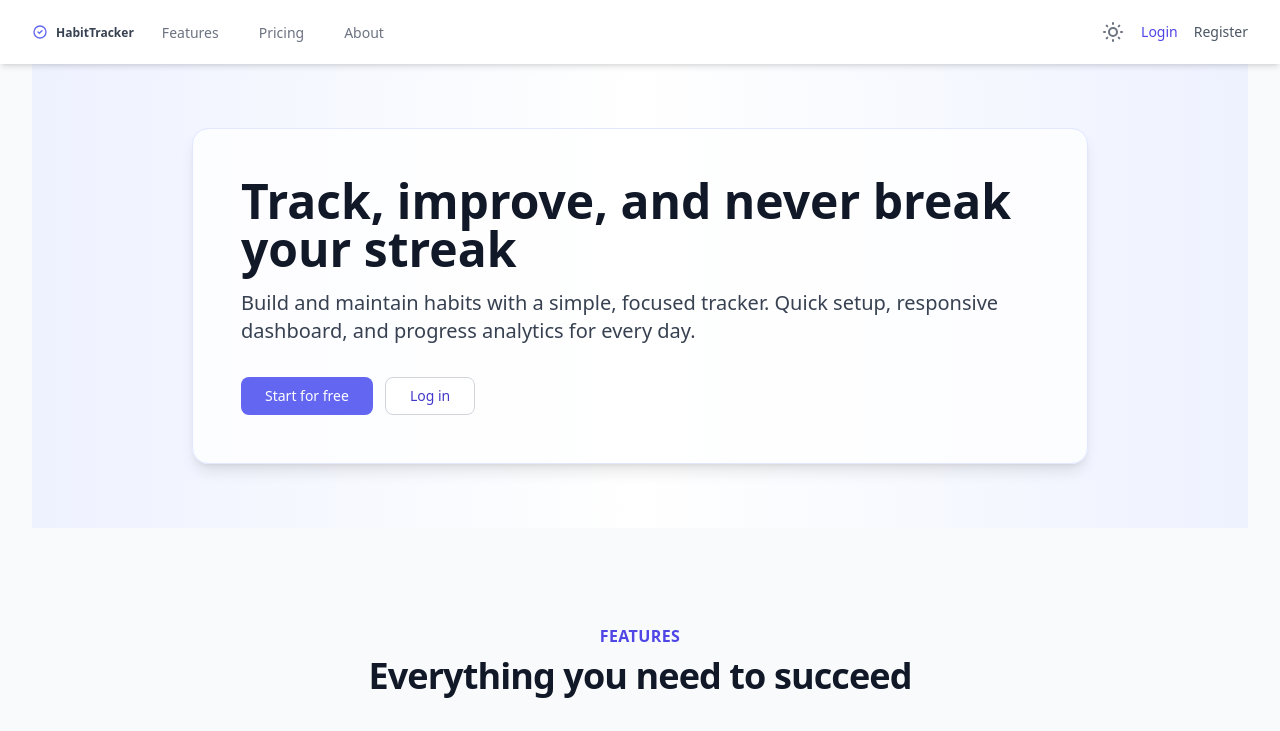
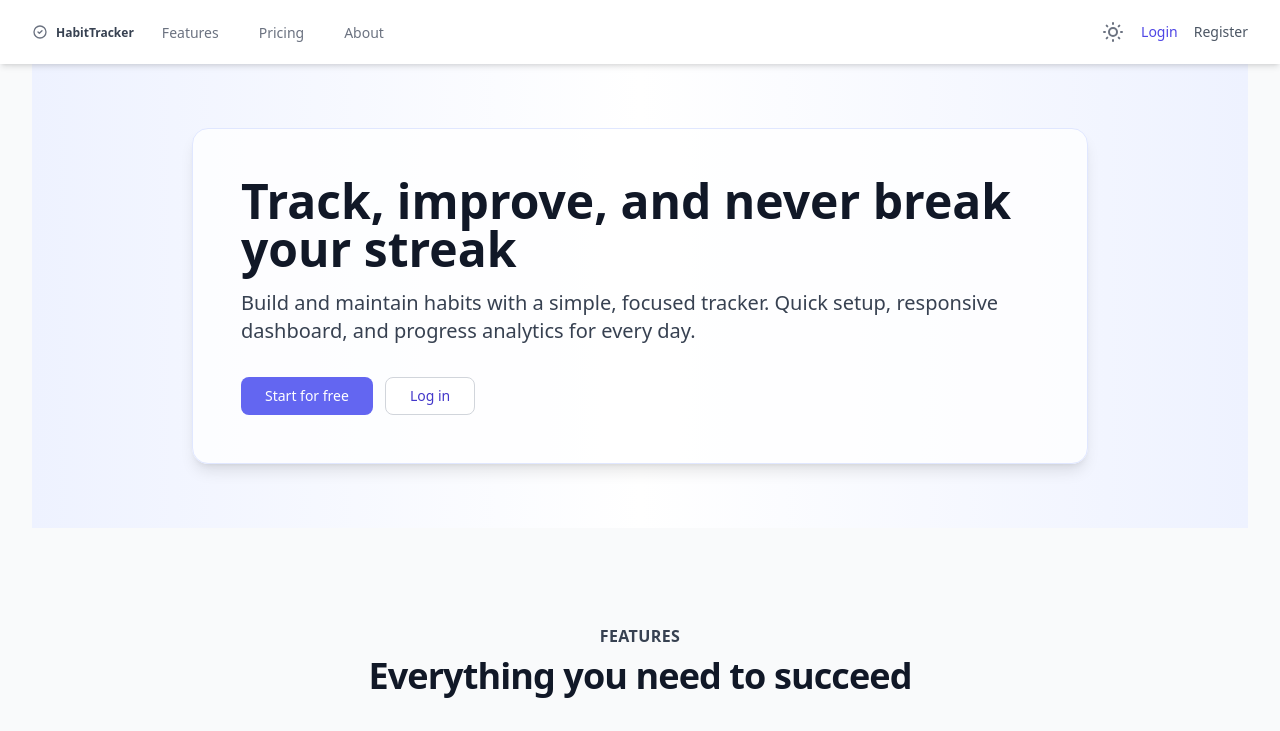
Before and after one commit to infosectestwin/HabbitTracker, a Flask app: page / in a window 1280 px wide. Shown: the top 731 px of the page. Run offline with Flask 3, Linux system fonts and the light colour scheme; some libraries are stand-ins or nearby versions.

Commit message:
Fix: remove remaining purple highlight from nav and features heading

```diff
--- a/app/templates/base.html
+++ b/app/templates/base.html
@@ -37,8 +37,8 @@
             <div class="flex justify-between h-16">
                 <div class="flex">
                     <div class="flex-shrink-0 flex items-center">
-                        <a id="site-logo" href="{{ url_for('main.index') }}" aria-label="HabitTracker Home" class="flex items-center space-x-2 font-semibold text-sm text-gray-700 dark:text-gray-200 hover:text-indigo-600 transition-colors">
-                            <svg class="w-4 h-4 min-w-[16px] min-h-[16px] text-indigo-500" fill="none" stroke="currentColor" viewBox="0 0 24 24" xmlns="http://www.w3.org/2000/svg">
+                        <a id="site-logo" href="{{ url_for('main.index') }}" aria-label="HabitTracker Home" class="flex items-center space-x-2 font-semibold text-sm text-gray-700 dark:text-gray-200 hover:text-gray-900 dark:hover:text-white transition-colors">
+                            <svg class="w-4 h-4 min-w-[16px] min-h-[16px] text-gray-500 dark:text-gray-300" fill="none" stroke="currentColor" viewBox="0 0 24 24" xmlns="http://www.w3.org/2000/svg">
                                 <path stroke-linecap="round" stroke-linejoin="round" stroke-width="2" d="M9 12l2 2 4-4m6 2a9 9 0 11-18 0 9 9 0 0118 0z"></path>
                             </svg>
                             <span class="text-gray-700 dark:text-gray-200 text-xs leading-tight">HabitTracker</span>
@@ -47,11 +47,11 @@
                     <div class="hidden sm:ml-6 sm:flex sm:space-x-8">
                         {% if current_user.is_authenticated %}
                             <a href="{{ url_for('main.dashboard') }}"
-                               class="inline-flex items-center px-1 pt-1 border-b-2 text-sm font-medium {% if request.endpoint in ['main.dashboard', 'main.index'] %} border-indigo-500 text-gray-900 dark:text-white {% else %} border-transparent text-gray-500 dark:text-gray-300 hover:border-gray-300 hover:text-gray-700 dark:hover:text-white {% endif %}">
+                               class="inline-flex items-center px-1 pt-1 border-b-2 text-sm font-medium {% if request.endpoint in ['main.dashboard', 'main.index'] %} border-gray-700 text-gray-900 dark:text-white {% else %} border-transparent text-gray-500 dark:text-gray-300 hover:border-gray-300 hover:text-gray-700 dark:hover:text-white {% endif %}">
                                 Dashboard
                             </a>
                             <a href="{{ url_for('stats.index') }}"
-                               class="inline-flex items-center px-1 pt-1 border-b-2 text-sm font-medium {% if request.endpoint == 'stats.index' %} border-indigo-500 text-gray-900 dark:text-white {% else %} border-transparent text-gray-500 dark:text-gray-300 hover:border-gray-300 hover:text-gray-700 dark:hover:text-white {% endif %}">
+                               class="inline-flex items-center px-1 pt-1 border-b-2 text-sm font-medium {% if request.endpoint == 'stats.index' %} border-gray-700 text-gray-900 dark:text-white {% else %} border-transparent text-gray-500 dark:text-gray-300 hover:border-gray-300 hover:text-gray-700 dark:hover:text-white {% endif %}">
                                 Stats
                             </a>
                         {% else %}
--- a/app/templates/index.html
+++ b/app/templates/index.html
@@ -27,7 +27,7 @@
 <div id="features" class="py-24 bg-gray-50">
     <div class="max-w-7xl mx-auto px-4 sm:px-6 lg:px-8">
         <div class="text-center mb-16">
-            <h2 class="text-base text-indigo-600 font-semibold tracking-wide uppercase">Features</h2>
+            <h2 class="text-base text-gray-700 dark:text-gray-300 font-semibold tracking-wide uppercase">Features</h2>
             <p class="mt-2 text-3xl leading-8 font-extrabold tracking-tight text-gray-900 sm:text-4xl">
                 Everything you need to succeed
             </p>
```
